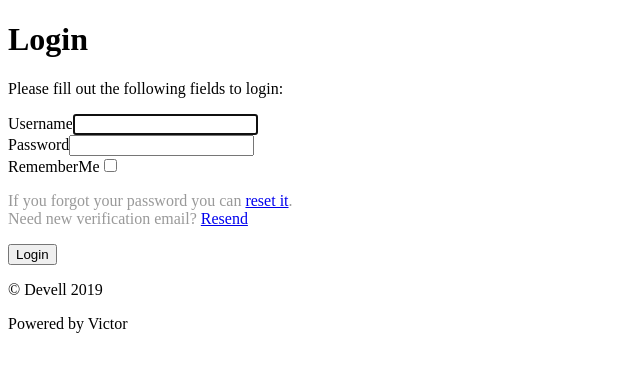
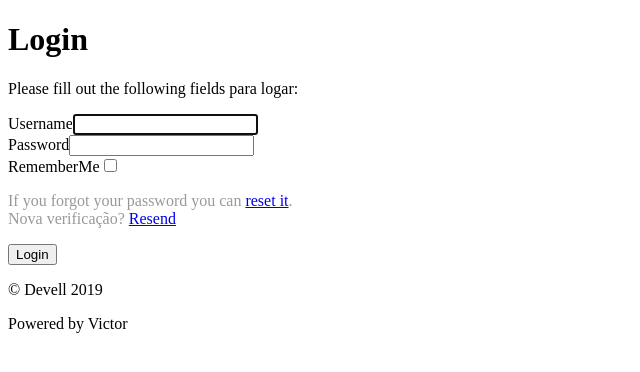
Before and after one commit to VictorVilelaDuarte/devell, a Yii app: template frontend/views/site/login.php in a window 1280 px wide. Shown: the top 372 px of the page, without its empty margins (0-640 px from the left). Run offline with PHP 8.4 and a stand-in for Yii, Linux system fonts and the light colour scheme; the template is opened without the code that fills it, so the values that code supplies are empty; form fields are guessed from the names that the template uses; some libraries are stand-ins or nearby versions.

Commit message:
Alteração de layout

```diff
--- a/frontend/views/site/login.php
+++ b/frontend/views/site/login.php
@@ -13,7 +13,7 @@ $this->params['breadcrumbs'][] = $this->title;
 <div class="site-login">
     <h1><?= Html::encode($this->title) ?></h1>
 
-    <p>Please fill out the following fields to login:</p>
+    <p>Please fill out the following fields para logar:</p>
 
     <div class="row">
         <div class="col-lg-5">
@@ -28,7 +28,7 @@ $this->params['breadcrumbs'][] = $this->title;
             <div style="color:#999;margin:1em 0">
                 If you forgot your password you can <?= Html::a('reset it', ['site/request-password-reset']) ?>.
                 <br>
-                    Need new verification email? <?= Html::a('Resend', ['site/resend-verification-email']) ?>
+                Nova verificação? <?= Html::a('Resend', ['site/resend-verification-email']) ?>
             </div>
 
             <div class="form-group">
```
Also changed, not shown: frontend/views/site/error.php (line endings or trailing spaces). Lines whose indentation alone changed are shown as unchanged.
